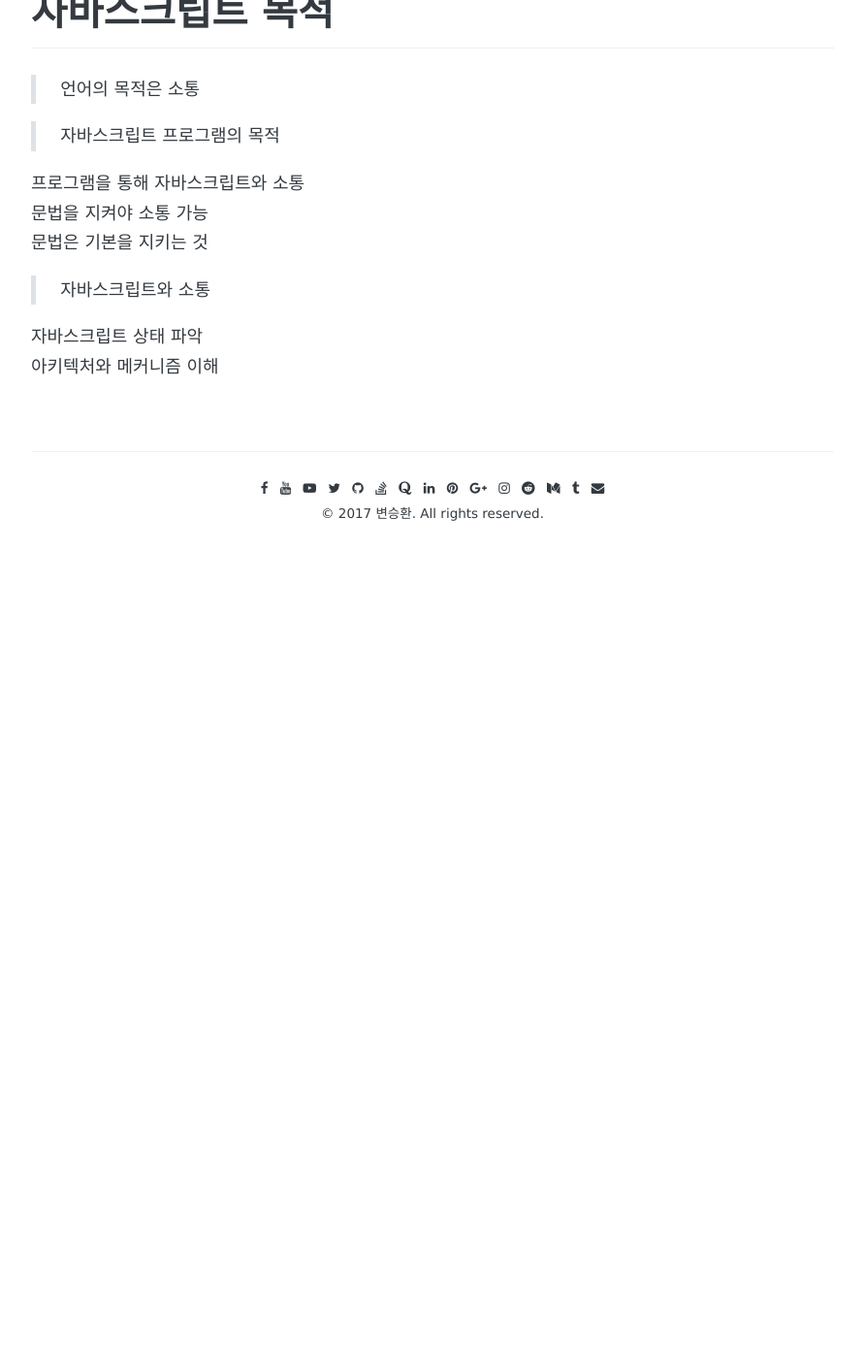
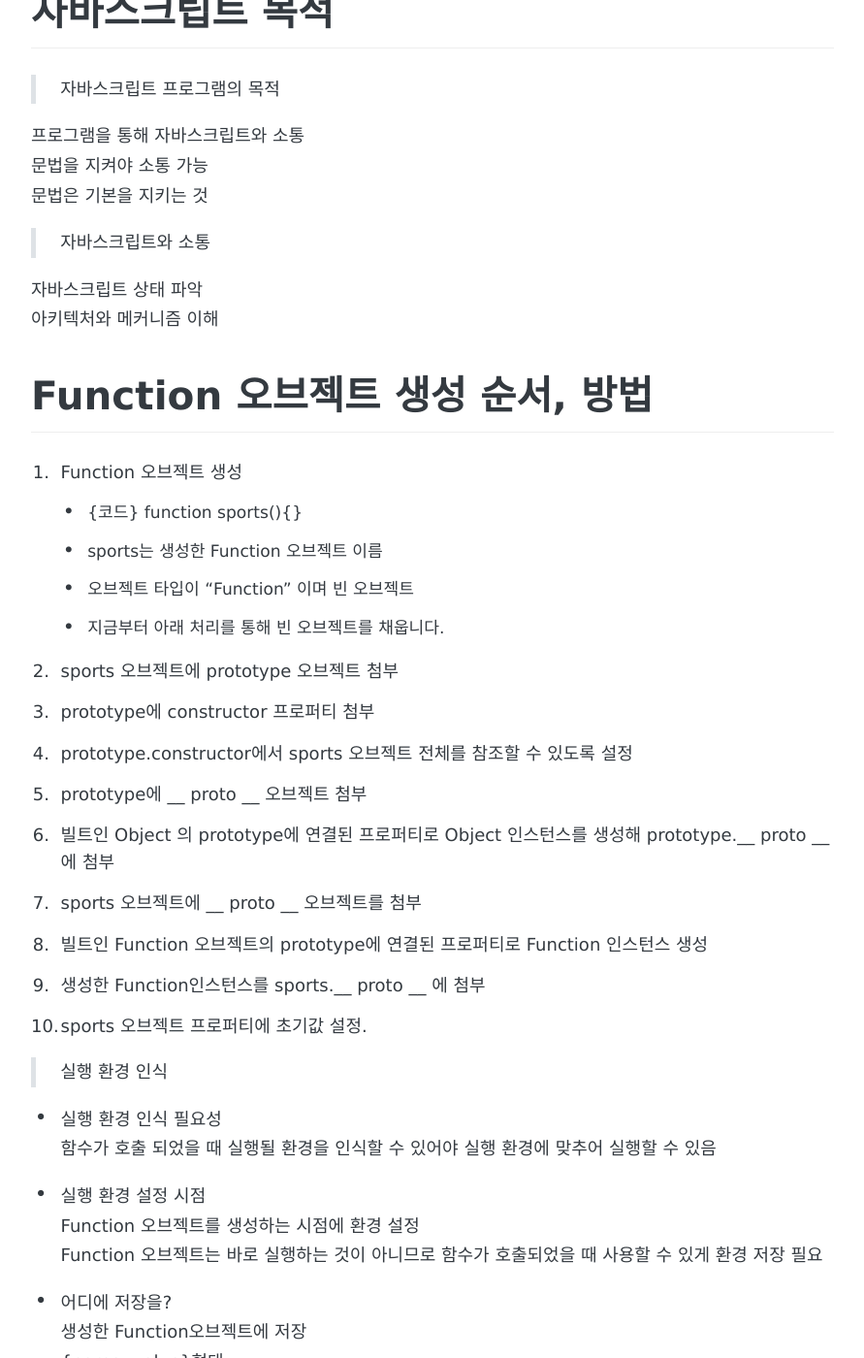
Before and after one commit to awesome-hwan/awesome-hwan.github.io, a Jekyll site: the page built from _posts/2017-08-20-중고급과정#5.md, in a window 1280 px wide and 1400 px high, scrolled down 2633 px. Shown: the whole window at 97% size, without its empty margins (194-1085 px from the left). Built offline with Jekyll 4.4.1, drawn with Linux system fonts in a browser that asks for light colours; some web fonts are replaced; comment, search, counter and statistics services are not loaded; before the commit the page ends 3263 px from its top, so only the background shows below that; some of the changed text lies outside the part shown.

Commit message:
JS Study#5

```diff
--- a/_posts/2017-08-20-중고급과정#5.md
+++ b/_posts/2017-08-20-중고급과정#5.md
@@ -86,8 +86,6 @@ function 키워드로 생성한 Function 오브젝트를 {name: value} 형태로
 
 # 자바스크립트 목적
 
-> 언어의 목적은 소통
-
 > 자바스크립트 프로그램의 목적
 
 프로그램을 통해 자바스크립트와 소통
@@ -98,3 +96,42 @@ function 키워드로 생성한 Function 오브젝트를 {name: value} 형태로
 
 자바스크립트 상태 파악
 아키텍처와 메커니즘 이해
+
+# Function 오브젝트 생성 순서, 방법
+
+1. Function 오브젝트 생성
+- {코드} function sports(){}
+- sports는 생성한 Function 오브젝트 이름
+- 오브젝트 타입이 "Function" 이며 빈 오브젝트
+- 지금부터 아래 처리를 통해 빈 오브젝트를 채웁니다.
+
+2. sports 오브젝트에 prototype 오브젝트 첨부
+3. prototype에 constructor 프로퍼티 첨부
+4. prototype.constructor에서 sports 오브젝트 전체를 참조할 수 있도록 설정
+5. prototype에 __ proto __ 오브젝트 첨부
+6. 빌트인 Object 의 prototype에 연결된 프로퍼티로 Object 인스턴스를 생성해 prototype.__ proto __ 에 첨부
+7. sports 오브젝트에 __ proto __ 오브젝트를 첨부
+8. 빌트인 Function 오브젝트의 prototype에 연결된 프로퍼티로 Function 인스턴스 생성
+9. 생성한 Function인스턴스를 sports.__ proto __ 에 첨부
+10. sports 오브젝트 프로퍼티에 초기값 설정.
+
+> 실행 환경 인식
+
+- 실행 환경 인식 필요성
+함수가 호출 되었을 때 실행될 환경을 인식할 수 있어야 실행 환경에 맞추어 실행할 수 있음
+
+- 실행 환경 설정 시점
+Function 오브젝트를 생성하는 시점에 환경 설정
+Function 오브젝트는 바로 실행하는 것이 아니므로 함수가 호출되었을 때 사용할 수 있게 환경 저장 필요
+
+- 어디에 저장을?
+생성한 Function오브젝트에 저장
+{name: value}형태
+
+> 내부 프로퍼티
+
+엔진이 내부 처리에 사용하는 프로퍼티
+스펙상의 사양으로 외부에서 접근 불가
+
+- 표기
+[[]]: [[scope]]
```
